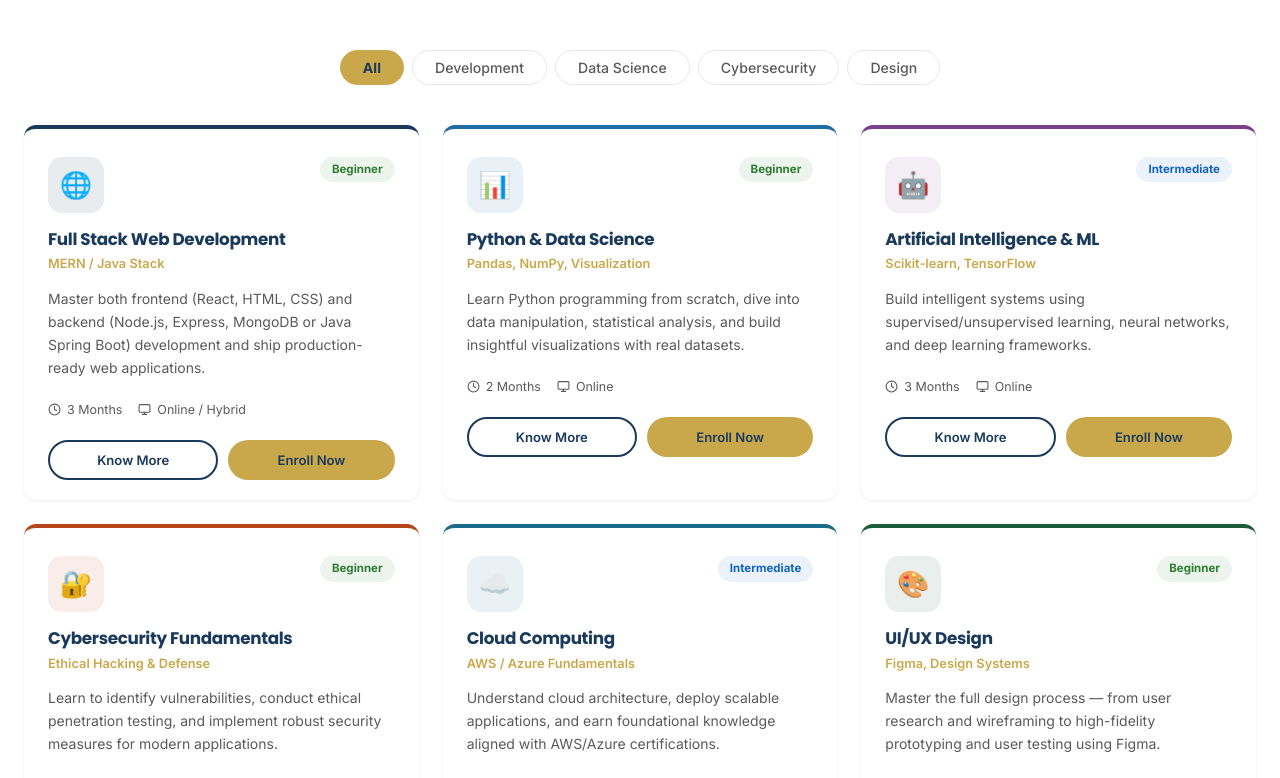
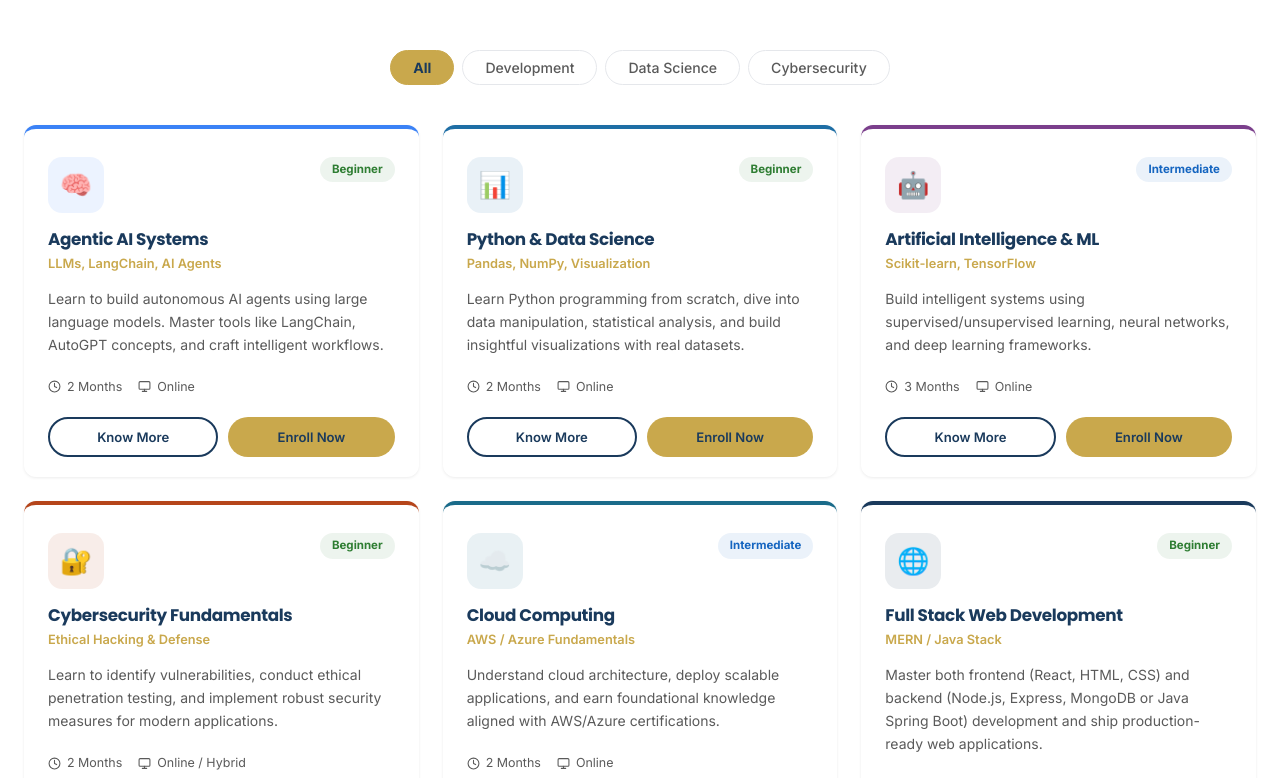
Before and after one commit to Raje0906/Swastik-Software-Solutions, a React (Vite) app: page / in a window 1280 px wide. Shown: the part 2087-2865 px from the top of the page. Built offline with nearby package versions, Linux system fonts and the light colour scheme.

Commit message:
Course Change

```diff
--- a/src/components/Courses.jsx
+++ b/src/components/Courses.jsx
@@ -4,17 +4,17 @@ import { Clock, Monitor, BarChart2, X, ChevronRight, BookOpen } from 'lucide-rea
 
 const courses = [
     {
-        id: 1,
-        title: 'Full Stack Web Development',
-        subtitle: 'MERN / Java Stack',
-        category: 'Development',
-        duration: '3 Months',
-        mode: 'Online / Hybrid',
+        id: 7,
+        title: 'Agentic AI Systems',
+        subtitle: 'LLMs, LangChain, AI Agents',
+        category: 'Data Science',
+        duration: '2 Months',
+        mode: 'Online',
         level: 'Beginner to Advanced',
-        emoji: '🌐',
-        color: '#1A3A5C',
-        desc: 'Master both frontend (React, HTML, CSS) and backend (Node.js, Express, MongoDB or Java Spring Boot) development and ship production-ready web applications.',
-        topics: ['HTML5, CSS3, JavaScript ES6+', 'React.js with Hooks & Context', 'Node.js & Express.js', 'MongoDB / MySQL', 'REST APIs & Auth', 'Deployment (Vercel, AWS)'],
+        emoji: '🧠',
+        color: '#3b82f6',
+        desc: 'Learn to build autonomous AI agents using large language models. Master tools like LangChain, AutoGPT concepts, and craft intelligent workflows.',
+        topics: ['LLM Fundamentals', 'Prompt Engineering', 'LangChain Framework', 'Building Autonomous Agents', 'RAG (Retrieval-Augmented Gen)', 'Deploying AI Systems'],
     },
     {
         id: 2,
@@ -69,21 +69,21 @@ const courses = [
         topics: ['Cloud Concepts & Models', 'AWS Core Services (EC2, S3, RDS)', 'Azure Fundamentals', 'Serverless Architecture', 'DevOps & CI/CD', 'Cost Optimization'],
     },
     {
-        id: 6,
-        title: 'UI/UX Design',
-        subtitle: 'Figma, Design Systems',
-        category: 'Design',
-        duration: '6 Weeks',
-        mode: 'Online',
-        level: 'Beginner to Intermediate',
-        emoji: '🎨',
-        color: '#1a5c3a',
-        desc: 'Master the full design process — from user research and wireframing to high-fidelity prototyping and user testing using Figma.',
-        topics: ['Design Thinking', 'User Research & Personas', 'Wireframing', 'Figma Prototyping', 'Design Systems', 'Usability Testing'],
+        id: 1,
+        title: 'Full Stack Web Development',
+        subtitle: 'MERN / Java Stack',
+        category: 'Development',
+        duration: '3 Months',
+        mode: 'Online / Hybrid',
+        level: 'Beginner to Advanced',
+        emoji: '🌐',
+        color: '#1A3A5C',
+        desc: 'Master both frontend (React, HTML, CSS) and backend (Node.js, Express, MongoDB or Java Spring Boot) development and ship production-ready web applications.',
+        topics: ['HTML5, CSS3, JavaScript ES6+', 'React.js with Hooks & Context', 'Node.js & Express.js', 'MongoDB / MySQL', 'REST APIs & Auth', 'Deployment (Vercel, AWS)'],
     },
 ]
 
-const filters = ['All', 'Development', 'Data Science', 'Cybersecurity', 'Design']
+const filters = ['All', 'Development', 'Data Science', 'Cybersecurity']
 
 export default function Courses() {
     const [activeFilter, setActiveFilter] = useState('All')
--- a/src/components/FAQ.jsx
+++ b/src/components/FAQ.jsx
@@ -4,7 +4,7 @@ import { ChevronDown } from 'lucide-react'
 const faqs = [
     {
         q: 'What courses do you offer?',
-        a: 'We offer 6 core programs: Full Stack Web Development (MERN/Java), Python & Data Science, Artificial Intelligence & Machine Learning, Cybersecurity Fundamentals, Cloud Computing (AWS/Azure), and UI/UX Design. All are available online with optional hybrid classroom sessions.',
+        a: 'We offer 6 core programs: Agentic AI Systems, Python & Data Science, Artificial Intelligence & Machine Learning, Cybersecurity Fundamentals, Cloud Computing (AWS/Azure), and Full Stack Web Development (MERN/Java). All are available online with optional hybrid classroom sessions.',
     },
     {
         q: 'Are courses online or offline?',
--- a/src/components/Footer.jsx
+++ b/src/components/Footer.jsx
@@ -1,7 +1,7 @@
 import { Linkedin, ArrowUp } from 'lucide-react'
 
 const quickLinks = ['Home', 'About', 'Courses', 'Internships', 'Testimonials', 'Contact']
-const programs = ['Full Stack Dev', 'Python & Data Science', 'AI & ML', 'Cybersecurity', 'Cloud Computing', 'UI/UX Design']
+const programs = ['Agentic AI', 'Python & Data Science', 'AI & ML', 'Cybersecurity', 'Cloud Computing', 'Full Stack Dev']
 
 export default function Footer() {
     const scrollTop = () => window.scrollTo({ top: 0, behavior: 'smooth' })
--- a/src/components/Internship.jsx
+++ b/src/components/Internship.jsx
@@ -16,7 +16,7 @@ const steps = [
 ]
 
 const domains = [
-    'Web Development', 'Android Development', 'Data Science', 'AI / Machine Learning', 'Cybersecurity', 'Business Analysis'
+    'Agentic AI', 'Android Development', 'Data Science', 'AI / Machine Learning', 'Cybersecurity', 'Business Analysis', 'Full Stack Web Development'
 ]
 
 export default function Internship() {
--- a/src/components/Registration.jsx
+++ b/src/components/Registration.jsx
@@ -18,7 +18,7 @@ const steps = [
 ];
 
 const domains = [
-    'Web Development', 'Android Development', 'Data Science', 'AI / Machine Learning', 'Cybersecurity', 'Business Analysis'
+    'Agentic AI', 'Android Development', 'Data Science', 'AI / Machine Learning', 'Cybersecurity', 'Business Analysis', 'Full Stack Web Development'
 ];
 
 export default function Registration() {
--- a/src/components/Testimonials.jsx
+++ b/src/components/Testimonials.jsx
@@ -48,12 +48,12 @@ const testimonials = [
     },
     {
         name: 'Ananya Goyal',
-        role: 'UI/UX Designer — Startup',
-        course: 'UI/UX Design Program',
+        role: 'AI Engineer — Startup',
+        course: 'Agentic AI Systems',
         rating: 5,
-        quote: 'The Figma-based design program exceeded my expectations. We did real design critiques, user research exercises, and built complete design systems. My Behance portfolio from this course is what got me hired at my current startup. Worth every rupee!',
-        avatar: '🎨',
-        avatarBg: '#1a5c3a',
+        quote: 'The Agentic AI program exceeded my expectations. We built autonomous agents, worked with LangChain, and created complex RAG systems. The portfolio I built from this course is what got me hired at my current AI startup. Worth every rupee!',
+        avatar: '🧠',
+        avatarBg: '#3b82f6',
     },
 ]
 
```
